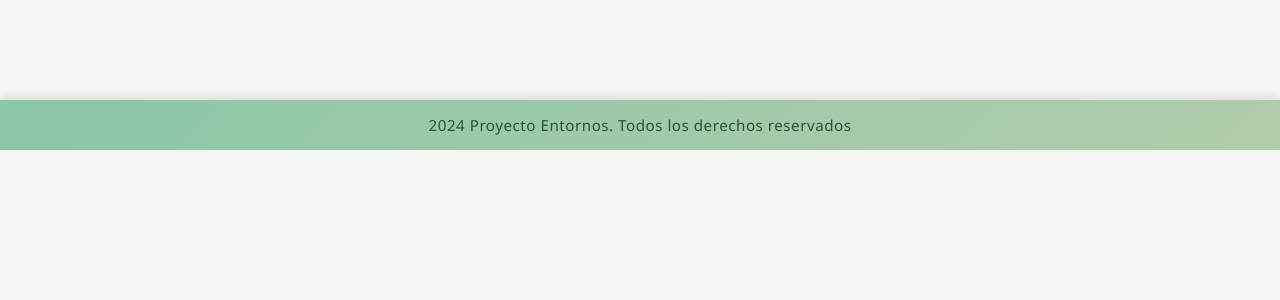
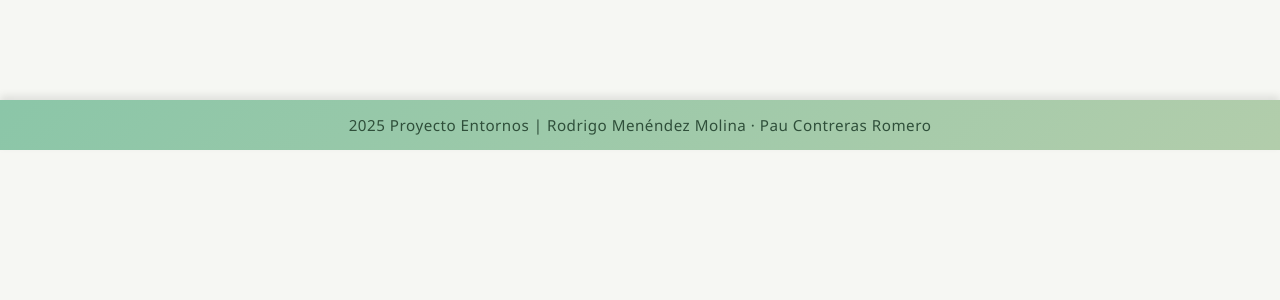
Before and after one commit to RodrigoMM-555/Proyecto-entornos, a PHP site: page /menu.php?c=1 in a window 1280 px wide. Shown: the part 125-425 px from the top of the page. Run offline with PHP 8.4, Linux system fonts and the light colour scheme; data that the repository does not hold is empty.

Commit message:
Update footer.php

```diff
--- a/front/inc/footer.php
+++ b/front/inc/footer.php
@@ -1,6 +1,6 @@
     <main>
     <footer>
-        <p>2024 Proyecto Entornos. Todos los derechos reservados</p>
+        <p>2025 Proyecto Entornos | Rodrigo Menéndez Molina · Pau Contreras Romero</p>
     </footer>
 </body>
 </html>
```
